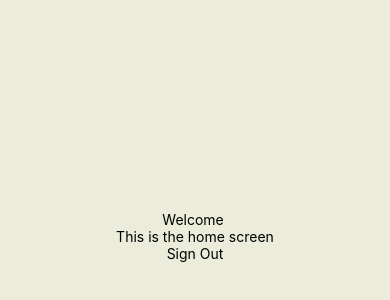
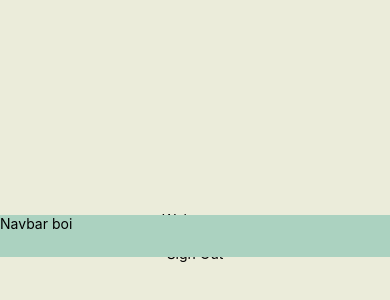
Before and after one commit to MyPropertyPal/MyPropertyPal-mobile, a React Native app: screen /Home in a window 390 px wide. Shown: the part 186-486 px from the top of the page. Built offline with nearby package versions, Linux system fonts and the light colour scheme; no server answers; the database is empty.

Commit message:
working on navigation bar

```diff
--- /dev/null
+++ b/components/Navbar.js
@@ -0,0 +1,21 @@
+import React from "react";
+import { Text, View, StyleSheet } from "react-native";
+function Navbar() {
+  return (
+    <View style={styles.container}>
+      <Text>Navbar boi</Text>
+    </View>
+  );
+}
+
+export default Navbar;
+
+const styles = StyleSheet.create({
+  container: {
+    backgroundColor: '#ABD2C0',
+    display: 'flex',
+    width: '100%',
+    height: '5%',
+    position: 'absolute'
+  }
+})
--- a/screens/Home.js
+++ b/screens/Home.js
@@ -3,6 +3,7 @@ import React, { useState, useEffect } from "react";
 import { collection, doc, querySnapshot, where } from "firebase/firestore";
 import { app, db, auth } from "../firebase";
 import { useNavigation } from "@react-navigation/core";
+import  Navbar  from "../components/Navbar";
 
 const Home = () => {
   const [name, setName] = useState("");
@@ -49,6 +50,7 @@ const Home = () => {
       <TouchableOpacity onPress={handleSignOut}>
         <Text>Sign Out</Text>
       </TouchableOpacity>
+      <Navbar />
     </View>
   );
 };
```
Also changed, not shown: components/Button/index.jsx (deleted).
